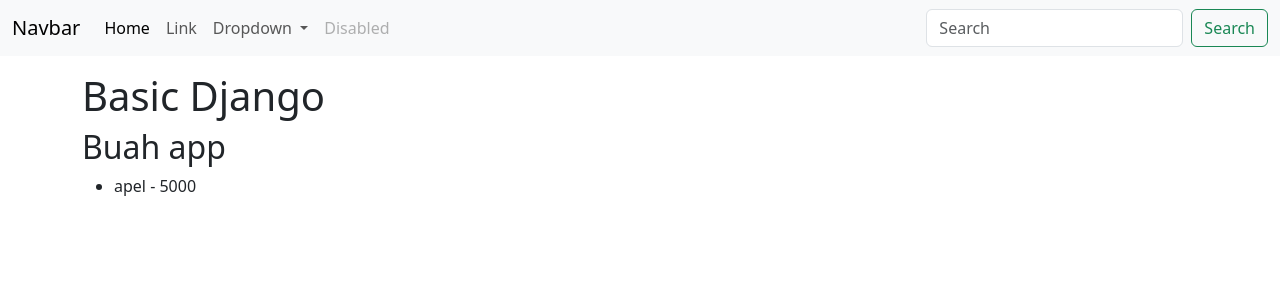
After one commit to jejevj/Django-Basic-1, a Django app: page /buah/ in a window 1280 px wide. The commit adds this page. Shown: the top 300 px of the page. Run offline with Django 4.2, Linux system fonts and the light colour scheme; data comes from the database, SQL or seed files in the repository; both versions use the stored data as it was after the commit.

Commit message:
Buat Model Buah

```diff
--- a/latihanapp/admin.py
+++ b/latihanapp/admin.py
@@ -7,3 +7,5 @@ admin.site.register(TodoItem)
 admin.site.register(ListMahasiswa)
 
 admin.site.register(ProdukItem)
+
+admin.site.register(BuahItem)
--- a/latihanapp/models.py
+++ b/latihanapp/models.py
@@ -14,6 +14,12 @@ class ListMahasiswa(models.Model):
     nim = models.CharField(max_length=10)
     tgl_lahir = models.DateField()
 
+
 class ProdukItem(models.Model):
     nama_produk = models.CharField(max_length=200)
     harga = models.CharField(max_length=100)
+
+
+class BuahItem(models.Model):
+    nama_buah = models.CharField(max_length=200)
+    harga = models.CharField(max_length=100)
--- /dev/null
+++ b/latihanapp/templates/buah.html
@@ -0,0 +1,10 @@
+{% extends "base.html" %} {% block title %} Home Page {% endblock %}
+{% block content %}
+<h2>Buah app</h2>
+<ul>
+{% for mhs in buah%}
+    <li>{{ mhs.nama_buah}} - {{ mhs.harga}}</li>
+    {% comment %} <li></li> {% endcomment %}
+{% endfor %}
+    </ul>
+{% endblock %}
--- a/latihanapp/urls.py
+++ b/latihanapp/urls.py
@@ -3,9 +3,12 @@ from . import views
 
 urlpatterns = [
     path('',views.home,name="Home"),
+
     path('todos/',views.todos,name="Todos"),
 
     path('mahasiswa/',views.listMahasiswa,name="List Mahasiswa"),
 
-    path('produk/',views.produk,name="Daftar Produk")
+    path('produk/',views.produk,name="Daftar Produk"),
+
+    path('buah/',views.buah,name="Daftar Buah")
 ]
--- a/latihanapp/views.py
+++ b/latihanapp/views.py
@@ -16,3 +16,8 @@ def listMahasiswa(request):
 def produk(request):
     items = ProdukItem.objects.all()
     return render(request, 'produk.html', {"produk":items})
+
+
+def buah(request):
+    items = BuahItem.objects.all()
+    return render(request, 'buah.html', {"buah":items})
```
Also changed, not shown: latihanapp/templates/produk.html (+0 -17 lines), db.sqlite3, latihanapp/migrations/0005_buahitem.py (added).
